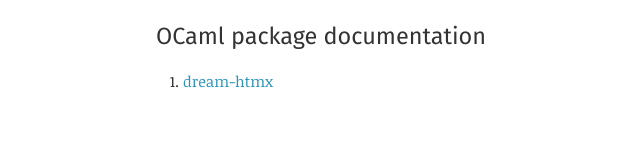
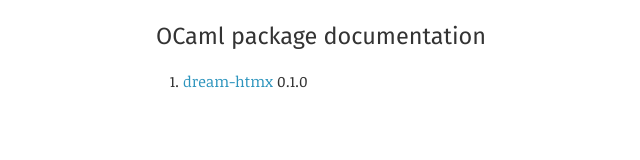
Before and after one commit to beajeanm/dream-htmx, a plain HTML site: page index.html in a window 1280 px wide. Shown: the full height of the page, 131-771 px from the left. Drawn offline with Linux system fonts and the light colour scheme.

Commit message:
Update dream-htmx doc to 0.1.0.

```diff
--- a/index.html
+++ b/index.html
@@ -11,7 +11,7 @@
       <div class="by-name">
       <h2>OCaml package documentation</h2>
       <ol>
-      <li><a href="dream-htmx/index.html">dream-htmx</a></li>
+      <li><a href="dream-htmx/index.html">dream-htmx</a> <span class="version">0.1.0</span></li>
       </ol>
       </div>
     </main>
```
